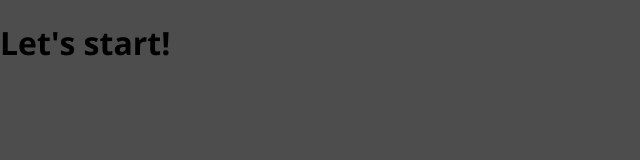
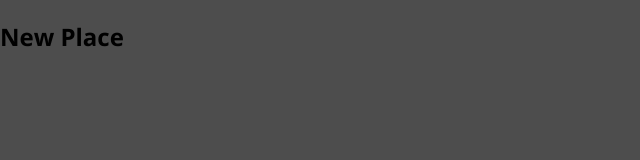
Before and after one commit to Mpanasetckiy/Share-Your-Place-Project, a React (Create React App) app in the folder frontend/: page /places/new in a window 1280 px wide. Shown: the top 160 px of the page, without its empty margins (0-640 px from the left). Built offline with nearby package versions, Linux system fonts and the light colour scheme.

Commit message:
feat: add .gitignore file to ignore unnecessary files feat(frontend): add react-router-dom dependency feat(frontend): add NewPlace and Users components

```diff
--- a/frontend/package.json
+++ b/frontend/package.json
@@ -5,6 +5,7 @@
   "dependencies": {
     "react": "^18.2.0",
     "react-dom": "^18.2.0",
+    "react-router-dom": "5.3.4",
     "react-scripts": "5.0.1"
   },
   "scripts": {
@@ -27,5 +28,8 @@
       "last 1 firefox version",
       "last 1 safari version"
     ]
+  },
+  "devDependencies": {
+    "@types/react-router-dom": "^5.3.3"
   }
 }
--- a/frontend/src/App.js
+++ b/frontend/src/App.js
@@ -1,7 +1,27 @@
-import React from 'react';
+import React from "react";
+import {
+  BrowserRouter as Router,
+  Route,
+  Redirect,
+  Switch,
+} from "react-router-dom";
+import Users from "./user/pages/Users";
+import NewPlace from "./places/pages/NewPlace";
 
-function App() {
-  return <h1>Let's start!</h1>;
-}
+const App = () => {
+  return (
+    <Router>
+      <Switch>
+        <Route path="/" exact>
+          <Users />
+        </Route>
+        <Route path="/places/new">
+          <NewPlace />
+        </Route>
+        <Redirect to="/" />
+      </Switch>
+    </Router>
+  );
+};
 
 export default App;
--- /dev/null
+++ b/frontend/src/places/pages/NewPlace.js
@@ -0,0 +1,7 @@
+import React from "react";
+
+const NewPlace = () => {
+  return <h2>New Place</h2>;
+};
+
+export default NewPlace;
--- /dev/null
+++ b/frontend/src/user/pages/Users.jsx
@@ -0,0 +1,7 @@
+import React from "react";
+
+const Users = () => {
+  return <h2>Users page</h2>;
+};
+
+export default Users;
```
Also changed, not shown: 2 other files (tests, documents, lock files or other folders).
